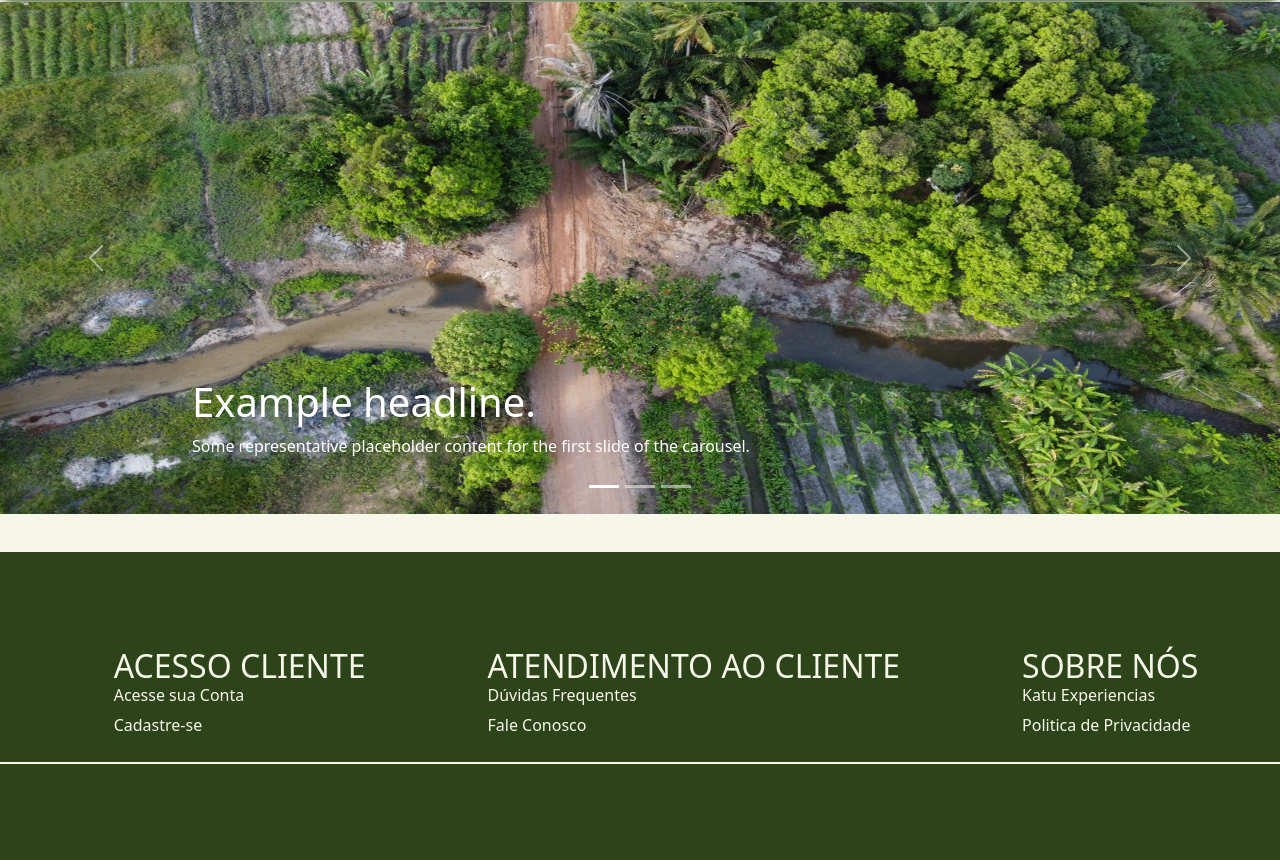
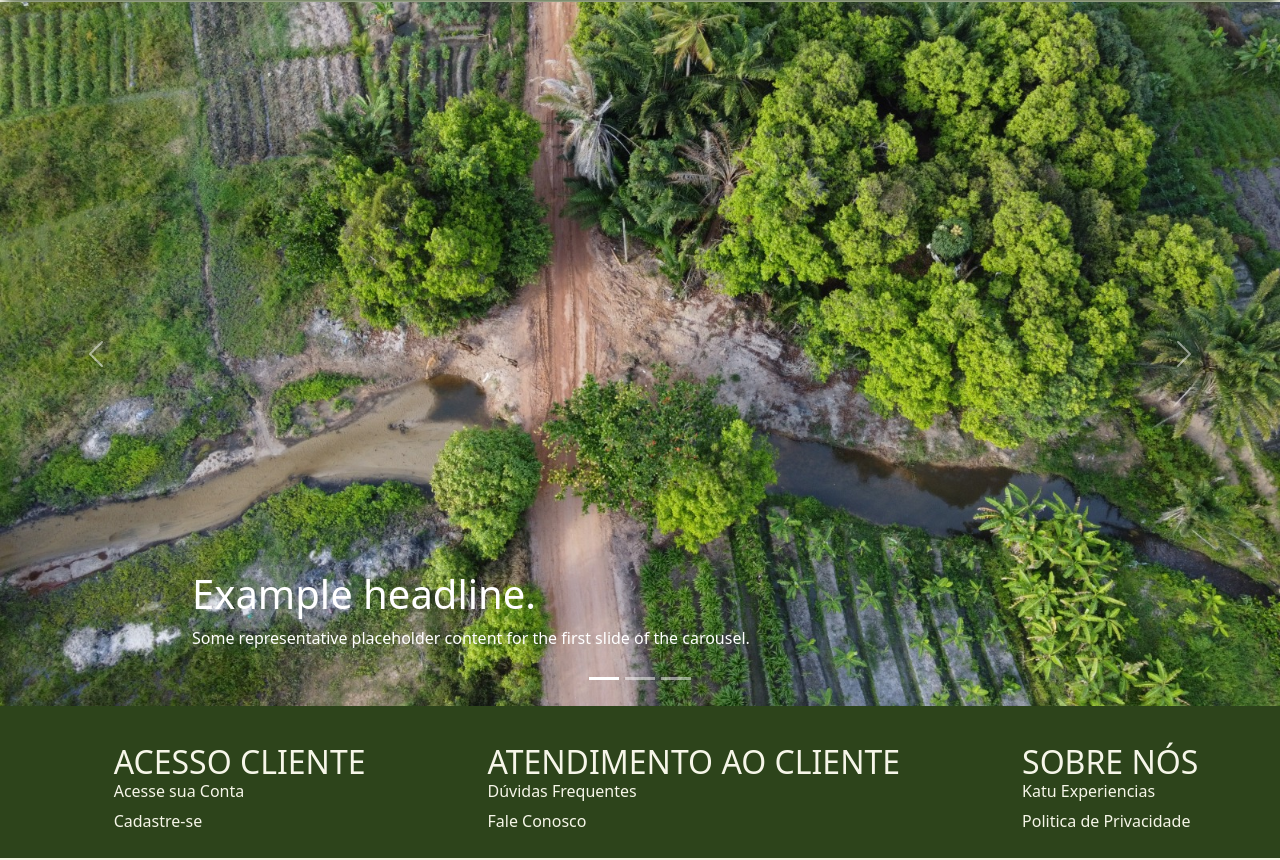
Before and after one commit to Geronilton/pi23_katu_experience, a Django app: page / in a window 1280 px wide. Shown: the part 170-1030 px from the top of the page. Before the commit the page ends 934 px from the top, so only its background shows below. Run offline with Django 4.2, Linux system fonts and the light colour scheme; some libraries are stand-ins or nearby versions.

Commit message:
pania index consertada

```diff
--- a/static/css/index.css
+++ b/static/css/index.css
@@ -9,14 +9,14 @@
 
 /* Declare heights because of positioning of img element */
 .carousel-item {
-  height: 32rem;
+  height: 44rem;
 }
 .carousel-item > img {
   position: absolute;
   top: 0;
   left: 0;
   min-width: 100%;
-  height: 32rem;
+  height: 44rem;
 }
 
 
```
